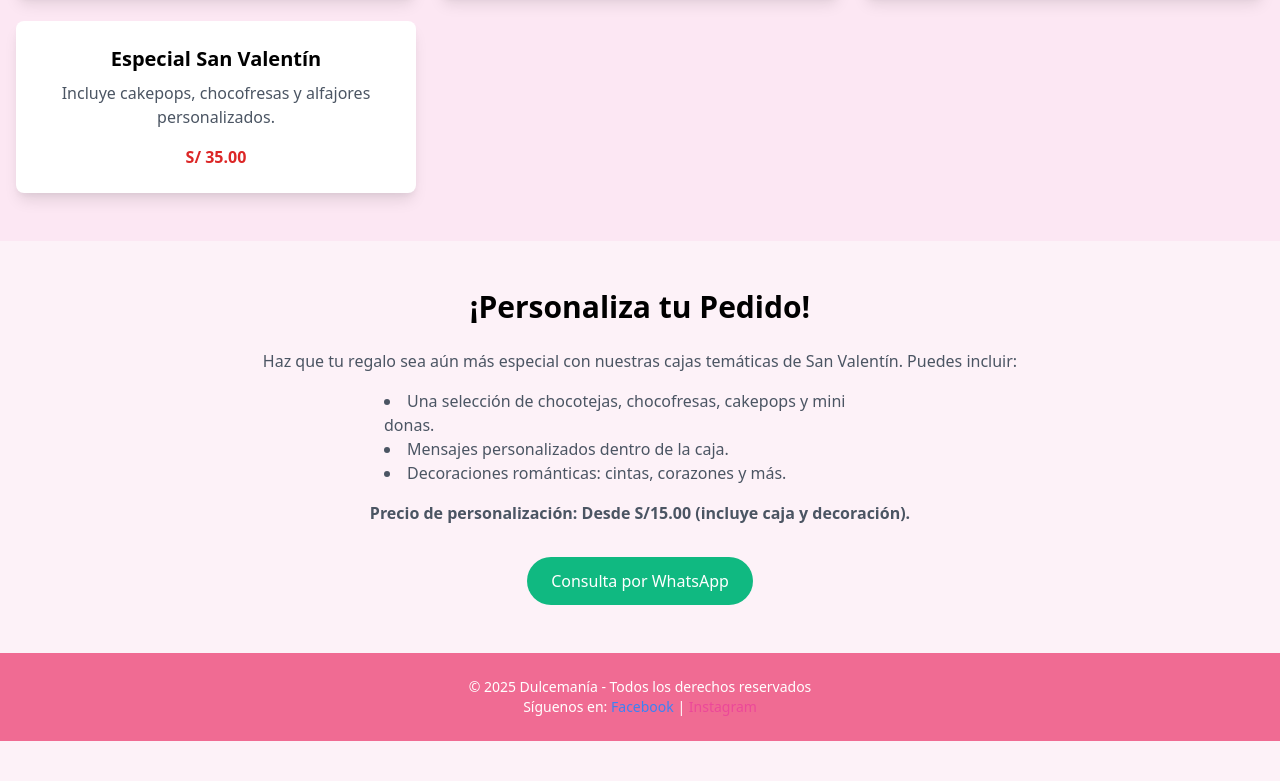
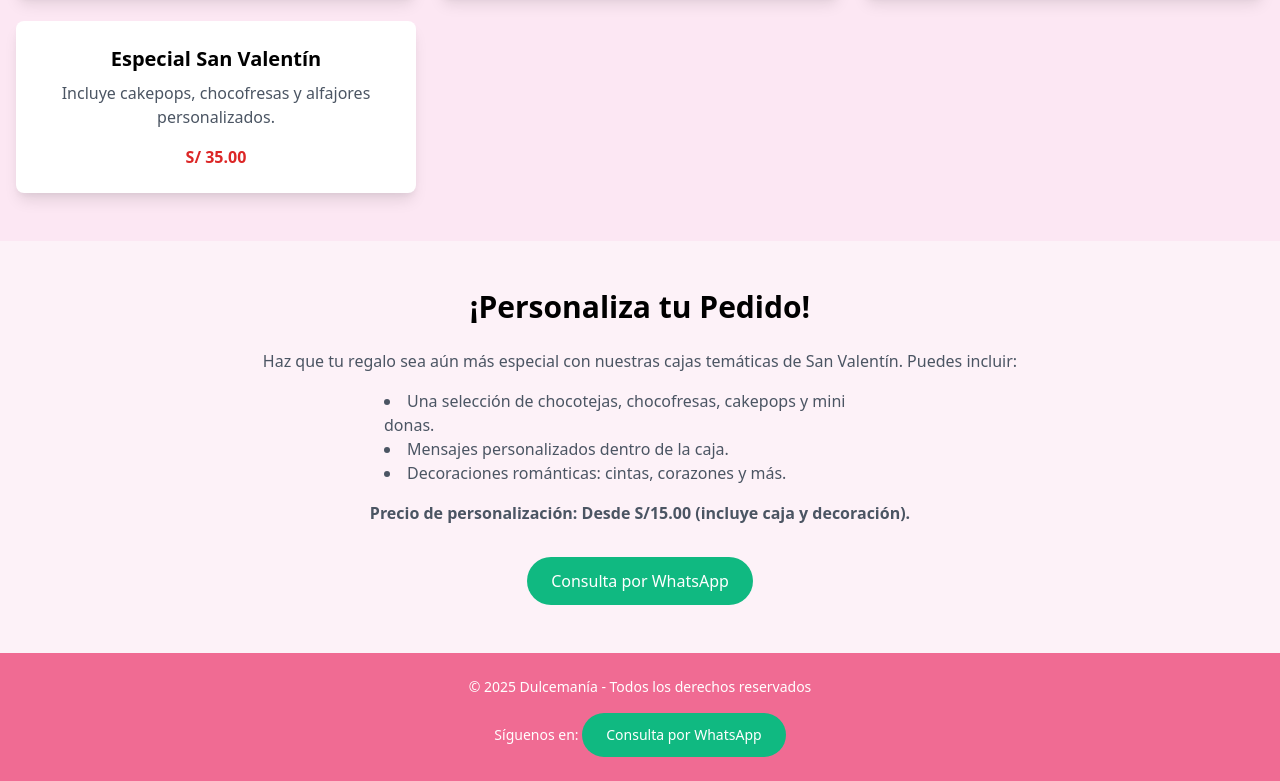
Before and after one commit to moon-bel9/DULCEMANIA, a plain HTML site: page index.html in a window 1280 px wide. Shown: the part 1427-2208 px from the top of the page. Before the commit the page ends 2168 px from the top, so only its background shows below. Drawn offline with nearby package versions, Linux system fonts and the light colour scheme.

Commit message:
Actualización de index.html y script.js

```diff
--- a/index.html
+++ b/index.html
@@ -135,8 +135,7 @@
     <footer id="footer" class="footer text-center text-white py-6">
       <p class="text-sm">&copy; 2025 Dulcemanía - Todos los derechos reservados</p>
       <p class="text-sm">Síguenos en:
-          <a href="https://www.facebook.com" class="text-blue-500 hover:underline">Facebook</a> |
-          <a href="https://www.instagram.com" class="text-pink-500 hover:underline">Instagram</a>
+        <a href="https://wa.me/+51904042556?text=¡Hola%20😊!%20Me%20interesa%20hacer%20un%20pedido%20❤️" target="_blank" class="mt-4 inline-block bg-green-500 text-white px-6 py-3 rounded-full hover:bg-green-400">Consulta por WhatsApp</a>
       </p>
   </footer>
 
```
Also changed, not shown: script.js (line endings or trailing spaces).
